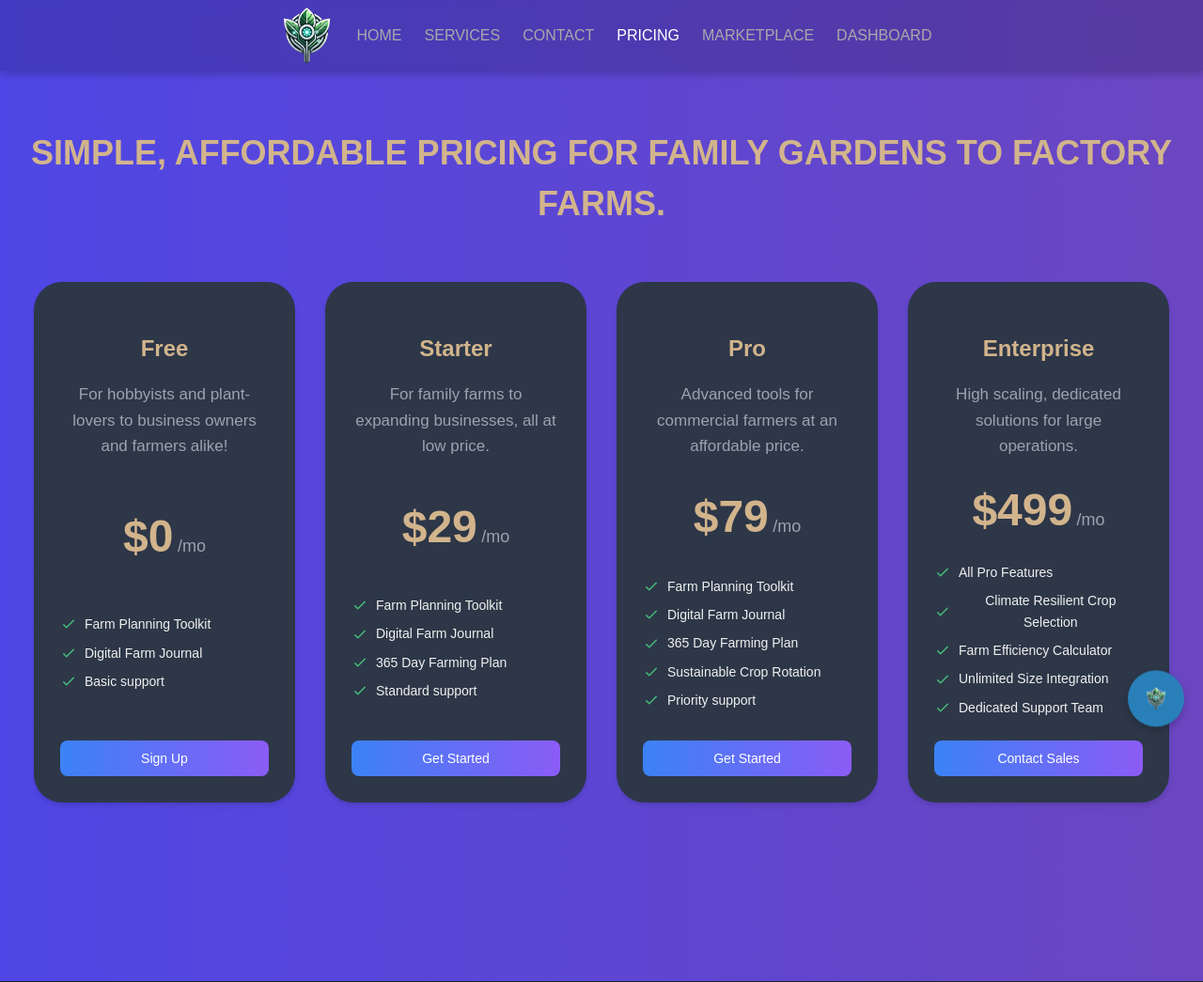
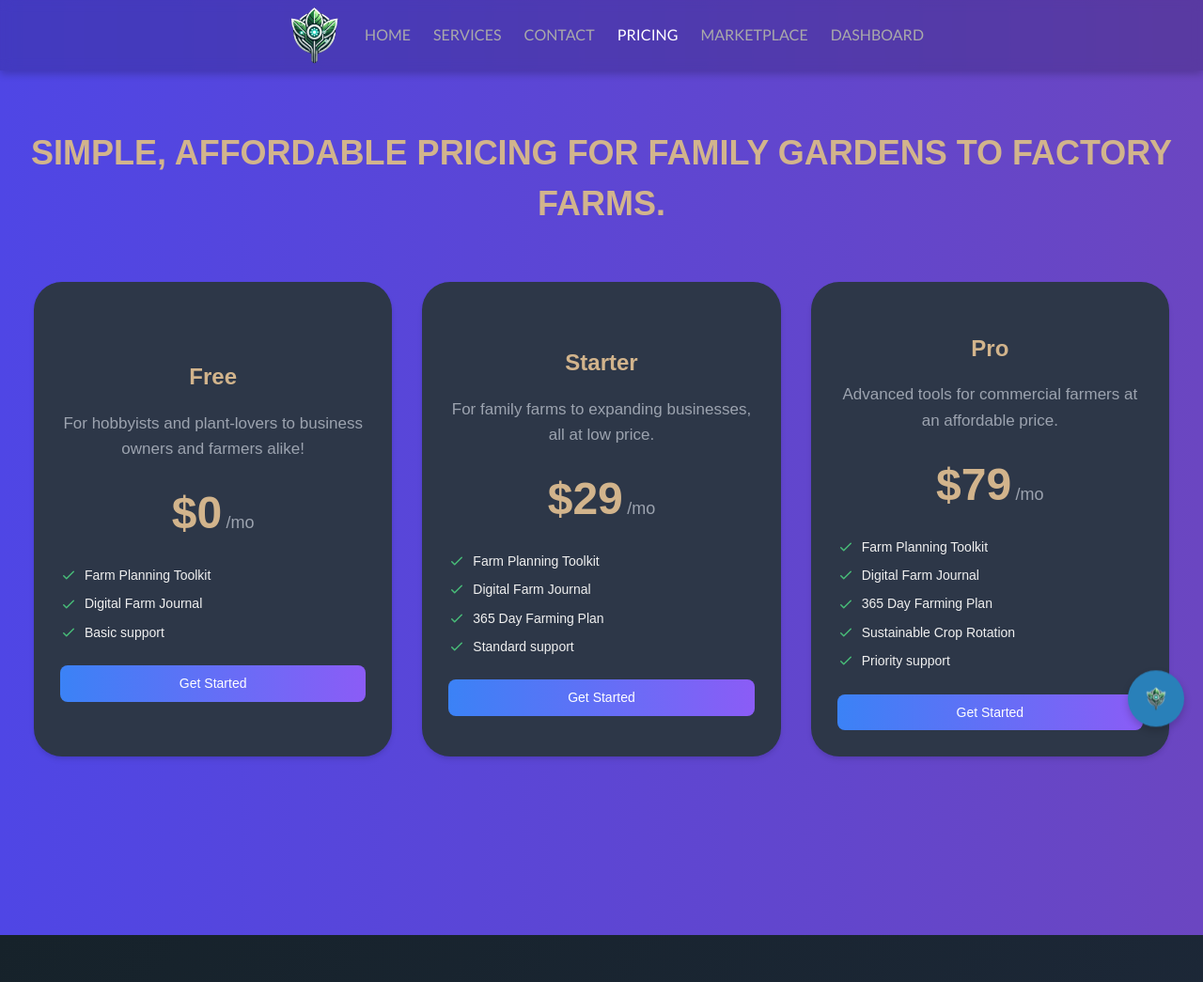
Before and after one commit to codeinprogres/SustainiaGrow, a Flask app: page /pricing in a window 1280 px wide. Shown: the top 1045 px of the page at 94% size. Run offline with Flask 3, Linux system fonts and the light colour scheme.

Commit message:
minor changes to pricing and navbar

```diff
--- a/server/static/css/styles.css
+++ b/server/static/css/styles.css
@@ -1,3 +1,5 @@
+@import url('https://fonts.googleapis.com/css2?family=Lato:wght@400;600;700&display=swap');
+
 body, html {
     margin: 0;
     padding: 0;
@@ -73,6 +75,7 @@ ul {
     color: darkgrey;
     font-size: 1rem;
     transition: color 0.3s;
+    font-family: 'Lato', sans-serif;
 }
 
 .navbar-item:hover {
--- a/server/templates/pricing.html
+++ b/server/templates/pricing.html
@@ -77,20 +77,21 @@
 
         .pricing-grid {
             display: grid;
-            grid-template-columns: 1fr;
+            grid-template-columns: 1fr;  /* Default to one column */
             gap: 32px;
             padding: 20px;
+            justify-content: center;  /* Center items on the main axis */
         }
 
         @media (min-width: 640px) {
             .pricing-grid {
-                grid-template-columns: repeat(2, 1fr);
+                grid-template-columns: repeat(2, 1fr); /* Two columns on medium screens */
             }
         }
 
         @media (min-width: 1024px) {
             .pricing-grid {
-                grid-template-columns: repeat(4, 1fr);
+                grid-template-columns: repeat(3, 1fr); /* Three columns on larger screens */
             }
         }
 
@@ -102,7 +103,8 @@
             transition: transform 0.3s ease, box-shadow 0.3s ease;
             display: flex;
             flex-direction: column;
-            justify-content: space-between;
+            justify-content: center;
+            max-width: 350px;
         }
 
         .pricing-card:hover {
@@ -262,8 +264,8 @@
                         <span>Basic support</span>
                     </li>
                 </ul>
-                <a href="#" class="pricing-button">
-                    Sign Up
+                <a href="/dashboard" class="pricing-button">
+                    Get Started
                 </a>
             </div>
 
@@ -303,7 +305,7 @@
                     </li>
 
                 </ul>
-                <a href="#" class="pricing-button">
+                <a href="/contact" class="pricing-button">
                     Get Started
                 </a>
             </div>
@@ -349,57 +351,10 @@
                         <span>Priority support</span>
                     </li>
                 </ul>
-                <a href="#" class="pricing-button">
+                <a href="/contact" class="pricing-button">
                     Get Started
                 </a>
             </div>
-
-            <div class="pricing-card">
-                <div class="pricing-card-content">
-                    <h3 class="pricing-card-title">Enterprise</h3>
-                    <p class="pricing-card-subtitle">High scaling, dedicated solutions for large operations.</p>
-                </div>
-                <div class="pricing-price-container">
-                    <span class="pricing-price">$499</span>
-                    <span class="pricing-price-duration">/mo</span>
-                </div>
-                <ul class="pricing-features">
-                    <li class="pricing-feature">
-                        <svg xmlns="http://www.w3.org/2000/svg" fill="none" viewBox="0 0 24 24" stroke="currentColor">
-                            <path stroke-linecap="round" stroke-linejoin="round" stroke-width="2" d="M5 13l4 4L19 7" />
-                        </svg>
-                        <span>All Pro Features</span>
-                    </li>
-                    <li class="pricing-feature">
-                        <svg xmlns="http://www.w3.org/2000/svg" fill="none" viewBox="0 0 24 24" stroke="currentColor">
-                            <path stroke-linecap="round" stroke-linejoin="round" stroke-width="2" d="M5 13l4 4L19 7" />
-                        </svg>
-                        <span>Climate Resilient Crop Selection</span>
-                    </li>
-                    <li class="pricing-feature">
-                        <svg xmlns="http://www.w3.org/2000/svg" fill="none" viewBox="0 0 24 24" stroke="currentColor">
-                            <path stroke-linecap="round" stroke-linejoin="round" stroke-width="2" d="M5 13l4 4L19 7" />
-                        </svg>
-                        <span>Farm Efficiency Calculator</span>
-                    </li>
-                    <li class="pricing-feature">
-                        <svg xmlns="http://www.w3.org/2000/svg" fill="none" viewBox="0 0 24 24" stroke="currentColor">
-                            <path stroke-linecap="round" stroke-linejoin="round" stroke-width="2" d="M5 13l4 4L19 7" />
-                        </svg>
-                        <span>Unlimited Size Integration</span>
-                    </li>
-                    <li class="pricing-feature">
-                        <svg xmlns="http://www.w3.org/2000/svg" fill="none" viewBox="0 0 24 24" stroke="currentColor">
-                            <path stroke-linecap="round" stroke-linejoin="round" stroke-width="2" d="M5 13l4 4L19 7" />
-                        </svg>
-                        <span>Dedicated Support Team</span>
-                    </li>
-                </ul>
-                <a href="/contact" class="pricing-button">
-                    Contact Sales
-                </a>
-            </div>
-        </div>
     </div>
 </section>
 
```
